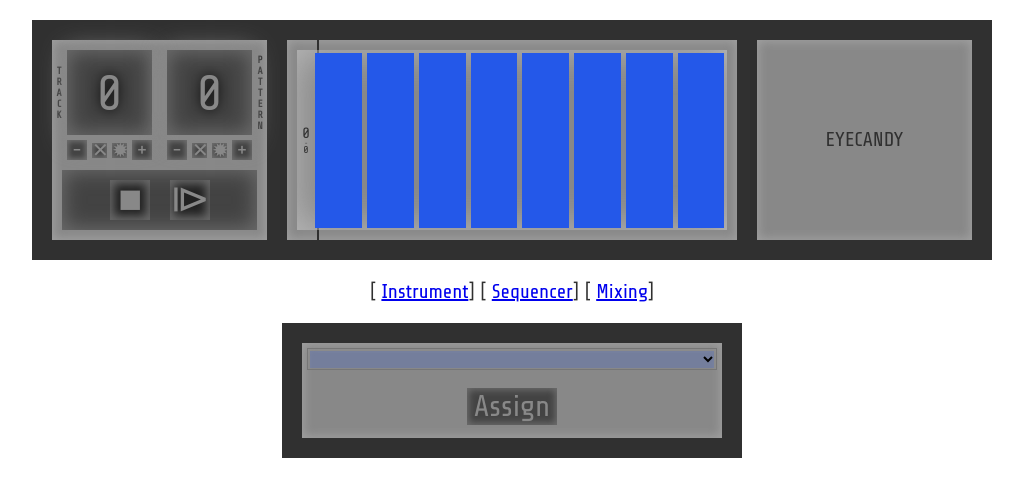
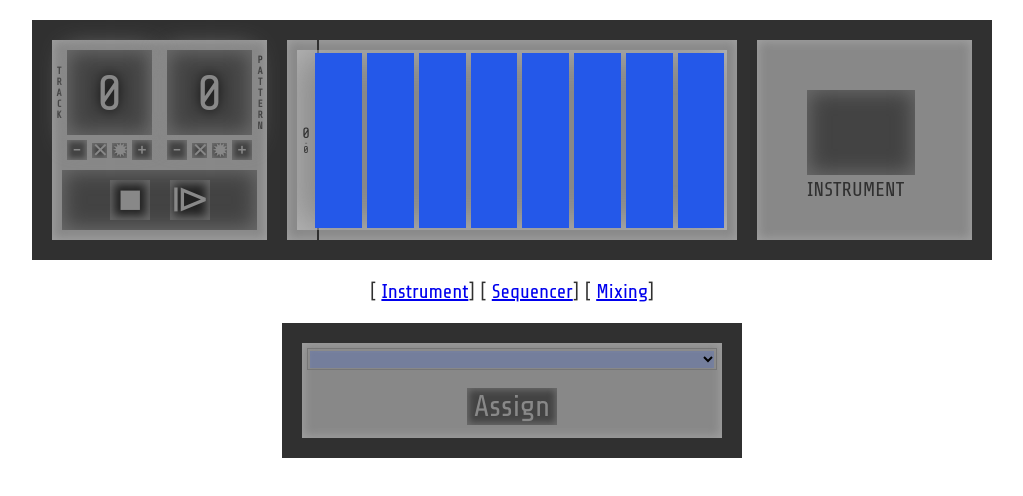
Before and after one commit to afewlines/drum-machine, a Vue app: page /#/Instrument in a window 1280 px wide. Shown: the top 496 px of the page, without its empty margins (128-1151 px from the left). Built offline with nearby package versions, Linux system fonts and the light colour scheme.

Commit message:
Add instrument details for a track in the previous Eyecandy location.

```diff
--- a/src/components/MainPanel.vue
+++ b/src/components/MainPanel.vue
@@ -18,9 +18,12 @@
         // for pagination of high track #
         zoom: 5,
         offset: 0,
+        Epage: 0,
       };
     },
     computed: {
+
+
       trackSel: {
         // THIS ONE GOES BOTH WAYS
         // isn't this cool????
@@ -154,7 +157,25 @@
       </div>
       <!-- RIGHT, EYECANDY COLUMN -->
       <div id="eyecandy" class="column w25">
-        EYECANDY
+        <div class="box info">
+          <!-- <span v-if="Epage==0">Test message.</span> -->
+          <!-- <span v-if="Epage==1">Test message should not be present.</span> -->
+          <span style="right: 100em;">INSTRUMENT</span>
+          <div v-if="trackReal.instrument!=null">
+            <div class="number" style="font-size: .8em;">
+              {{trackReal.instrument.source}}
+              {{trackReal.instrument.kit}}
+              {{trackReal.instrument.name}}
+            </div>
+            <!-- <div class="btn" -->
+                 <!-- style="left: 0;" -->
+                 <!-- v-on:click="Epage = ((Epage+1)%2)"> -->
+              <!-- S -->
+            <!-- </div> -->
+          </div>
+        </div>
+
+
       </div>
     </div>
   </div>
@@ -228,6 +249,15 @@
     margin-bottom: 1.75em;
   }
 
+  .box.info {
+    display: flex;
+    /* position: static; */
+    flex-grow: 1;
+    width: 50%;
+    /* height: 50%; */
+    margin: 2.5em 2.5em;
+  }
+
   .number {
     position: absolute;
     height: min-content;
@@ -243,6 +273,10 @@
     text-align: center;
     text-shadow: 0 0 0.25em black;
     color: rgb(136, 136, 136);
+  }
+
+  .number.string {
+    width: 150%;
   }
 
   #info {
@@ -377,6 +411,14 @@
     z-index: -1;
   }
 
+  .btn {
+    position: absolute;
+    width: 1em;
+    height: 1em;
+    margin: 0.25em 0;
+    line-height: 1em;
+  }
+
   /* EYECANDY FORMATTING */
   #eyecandy {
     height: 10em;
--- a/src/js/References.js
+++ b/src/js/References.js
@@ -1,9 +1,11 @@
 class DrumSample {
-  constructor(path) {
+  constructor(path, kit, source) {
     this.id = DrumSample.count++;
     this.path = path;
     this.name = path.split('/');
     this.name = this.name[this.name.length - 1];
+    this.source = source;
+    this.kit = kit;
     this.element = null;
   }
   load_sample() {
@@ -34,7 +36,7 @@ function registerDrumSample(source, kit, sample) {
     audios[source][kit] = [];
   }
 
-  audios[source][kit].push(new DrumSample(sample));
+  audios[source][kit].push(new DrumSample(sample, kit, source));
 }
 
 function registerDrumKit(source, name, samples) {
```
